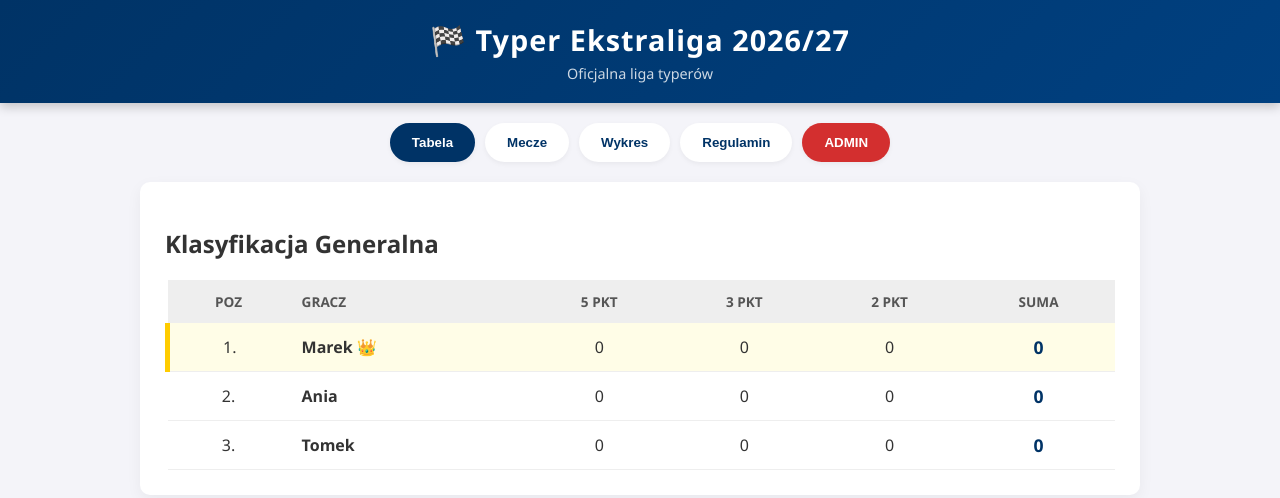
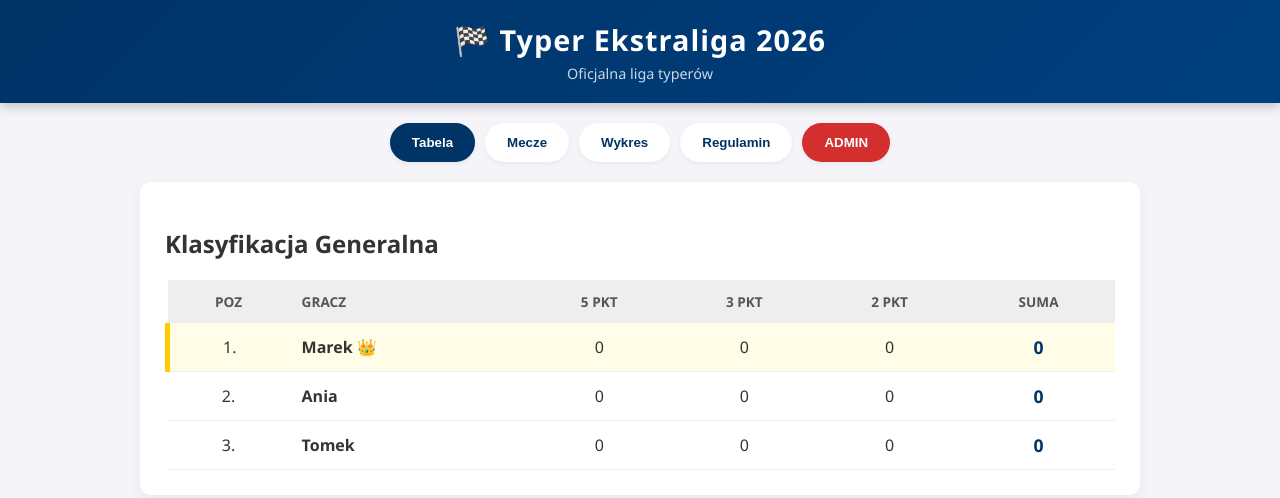
Before and after one commit to marekmaro/zuzel_typer, a plain HTML site: page index.html in a window 1280 px wide. Drawn offline with nearby package versions, Linux system fonts and the light colour scheme.

Commit message:
Update index.html

```diff
--- a/index.html
+++ b/index.html
@@ -65,7 +65,7 @@
 <body>
 
 <header>
-    <h1>🏁 Typer Ekstraliga 2026/27</h1>
+    <h1>🏁 Typer Ekstraliga 2026</h1>
     <div class="subtitle">Oficjalna liga typerów</div>
 </header>
 
```
